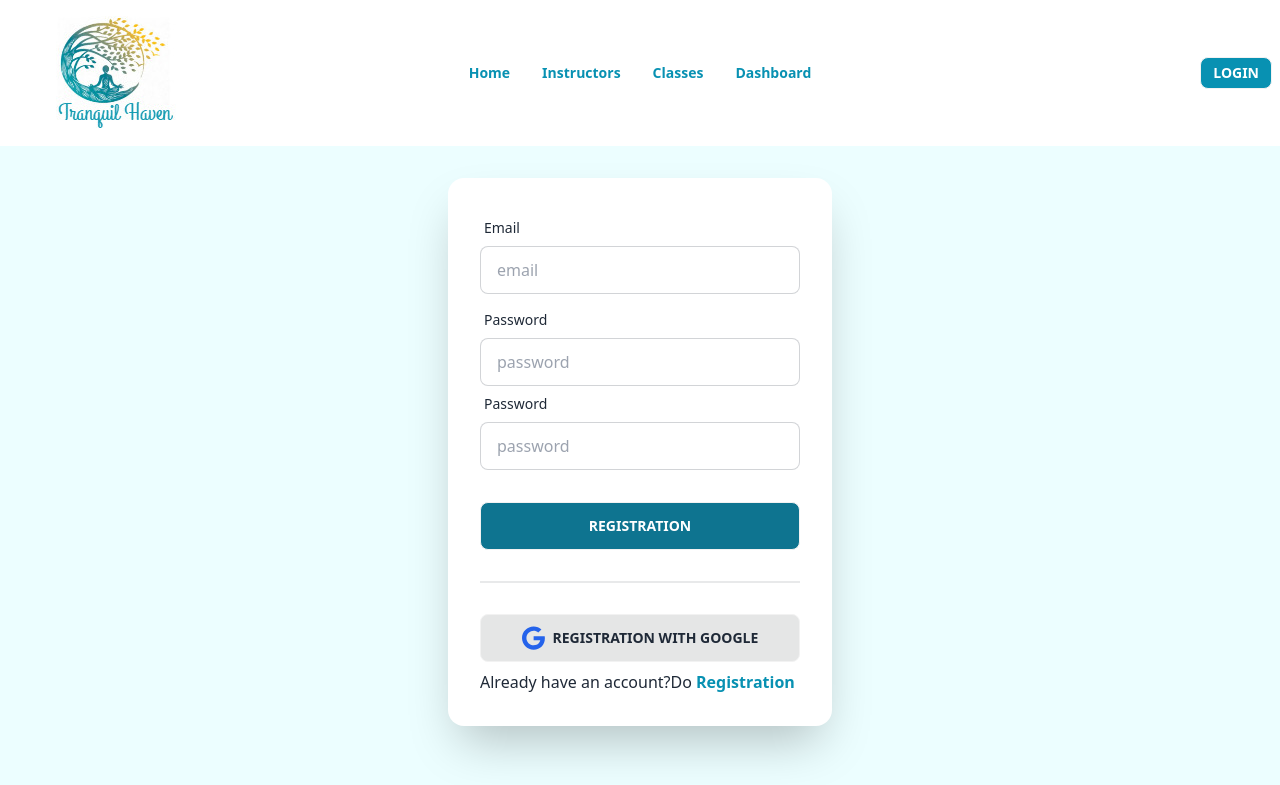
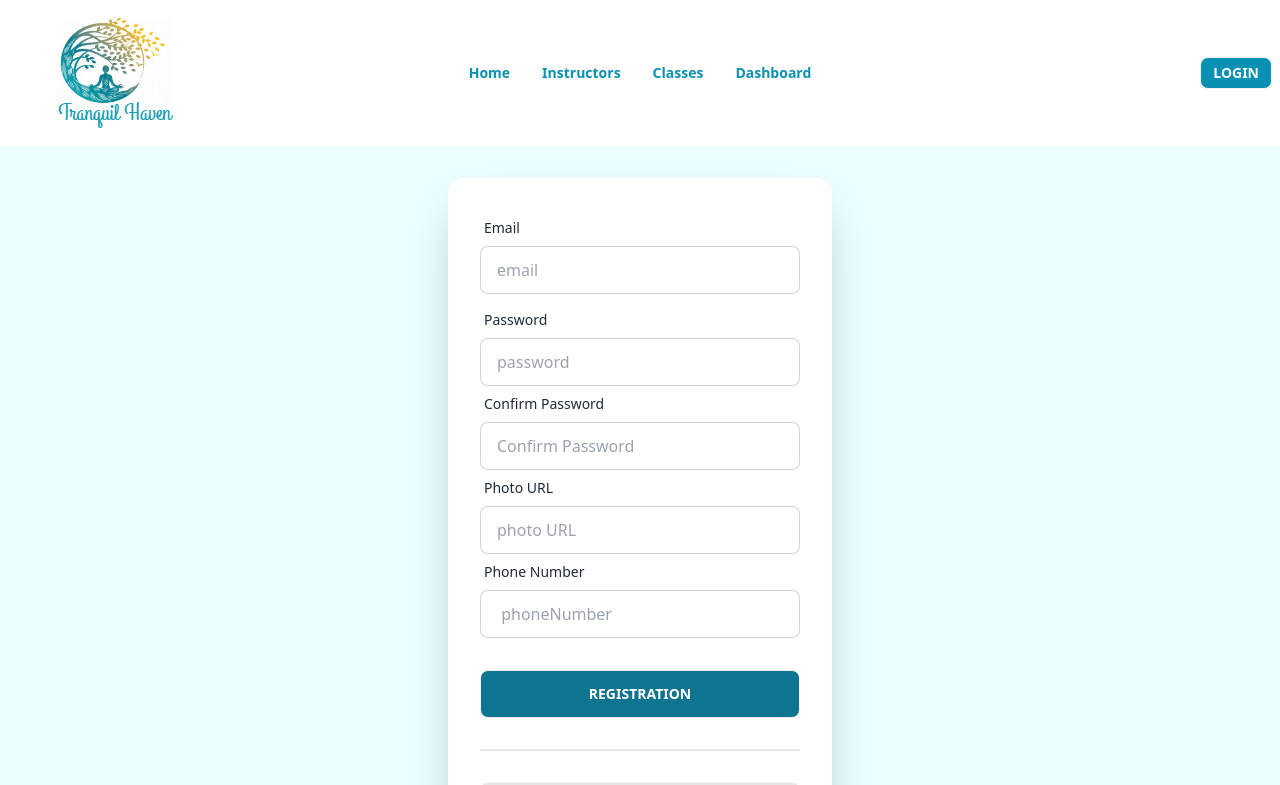
Before and after one commit to athaimahbub/tranquil-haven-client-side, a React (Vite) app: page /registration in a window 1280 px wide. Shown: the top 785 px of the page. Built offline with nearby package versions, Linux system fonts and the light colour scheme.

Commit message:
Registration form Design

```diff
--- a/src/Pages/Registration.jsx
+++ b/src/Pages/Registration.jsx
@@ -19,9 +19,19 @@ const Registration = () => {
                                 </label>
                                 <input type="text" placeholder="password" className="input input-bordered" />
                                 <label className="label">
-                                    <span className="label-text">Password</span>
+                                    <span className="label-text">Confirm Password</span>
                                 </label>
-                                <input type="text" placeholder="password" className="input input-bordered" />
+                                <input type="text" placeholder="Confirm Password" className="input input-bordered" />
+
+                                <label className="label">
+                                    <span className="label-text">Photo URL</span>
+                                </label>
+                                <input type="text" placeholder="photo URL" className="input input-bordered" />
+
+                                <label className="label">
+                                    <span className="label-text"> Phone Number</span>
+                                </label>
+                                <input type="number" placeholder=" phoneNumber" className="input input-bordered" />
 
                             </div>
                             <div className="form-control mt-6">
```
